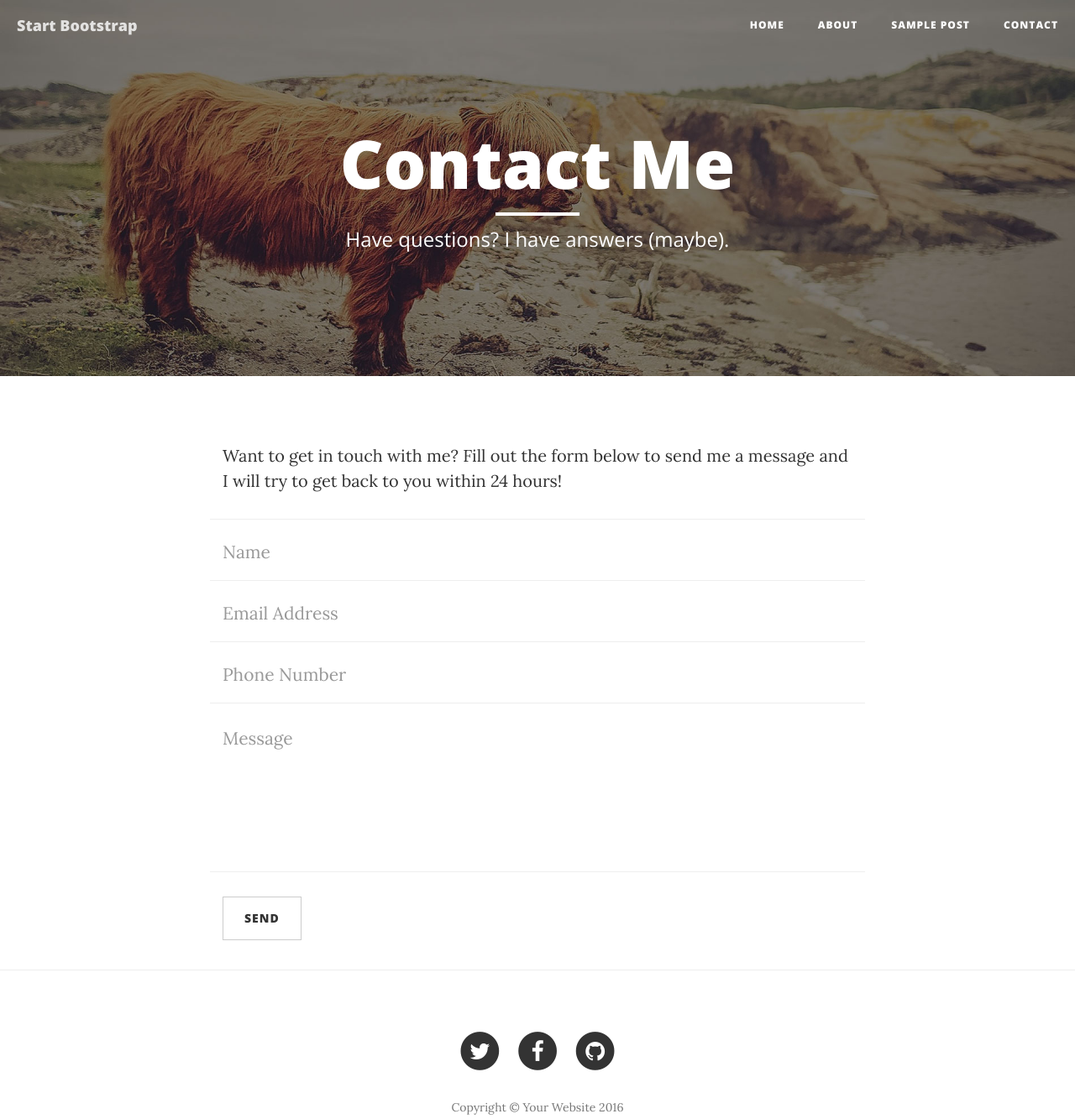
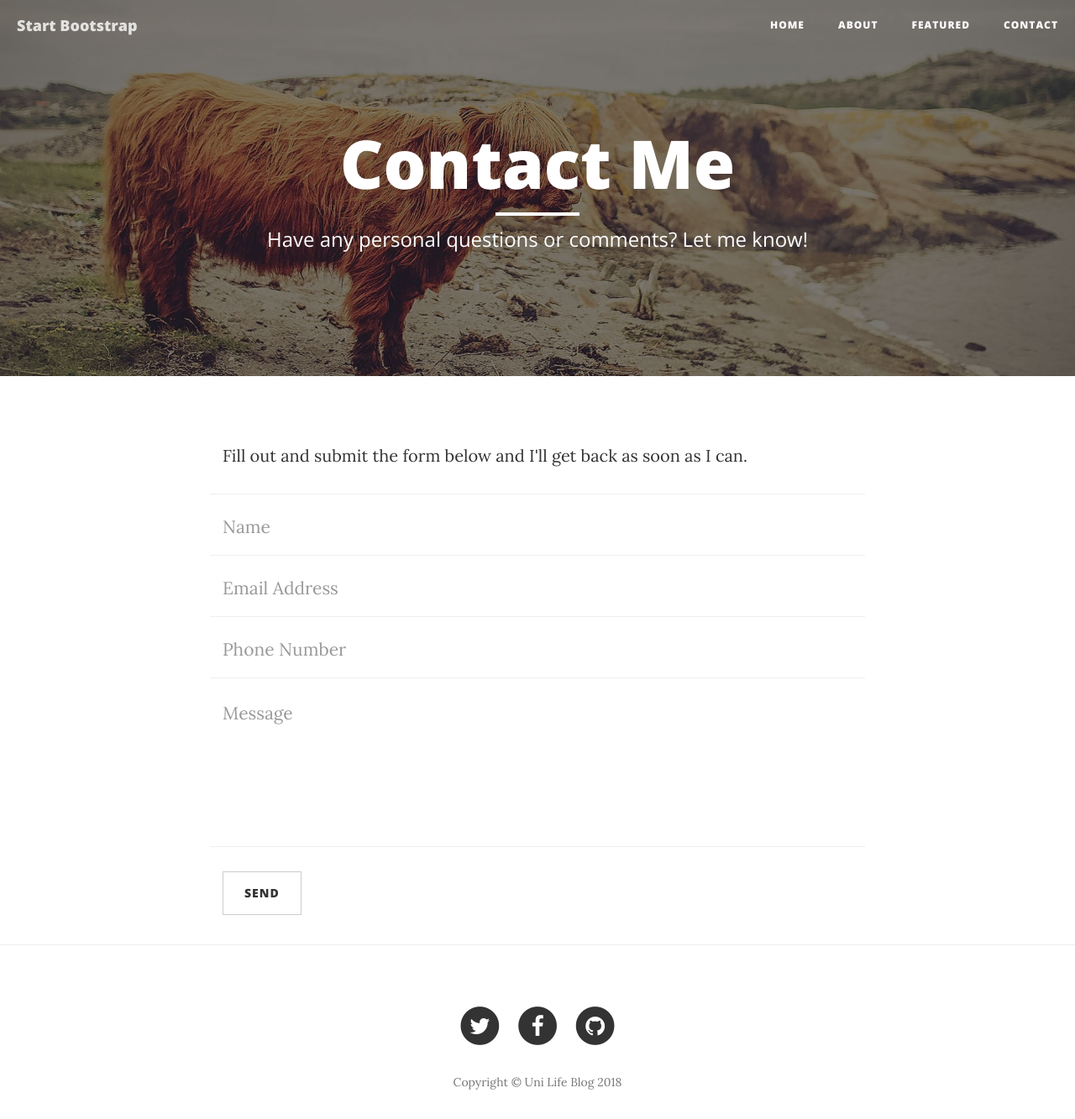
Before and after one commit to taydesabrais/UX220, a website: page contact.html in a window 1280 px wide. Shown: the whole page at 84% size. Drawn offline with nearby package versions, Linux system fonts and the light colour scheme.

Commit message:
Blog Post Text Main

```diff
--- a/contact.html
+++ b/contact.html
@@ -9,7 +9,7 @@
     <meta name="description" content="">
     <meta name="author" content="">
 
-    <title>Clean Blog - Contact</title>
+    <title>Uni Life Blog - Contact</title>
 
     <!-- Bootstrap Core CSS -->
     <link href="vendor/bootstrap/css/bootstrap.min.css" rel="stylesheet">
@@ -55,7 +55,7 @@
                         <a href="about.html">About</a>
                     </li>
                     <li>
-                        <a href="post.html">Sample Post</a>
+                        <a href="post.html">Featured</a>
                     </li>
                     <li>
                         <a href="contact.html">Contact</a>
@@ -76,7 +76,7 @@
                     <div class="page-heading">
                         <h1>Contact Me</h1>
                         <hr class="small">
-                        <span class="subheading">Have questions? I have answers (maybe).</span>
+                        <span class="subheading"> Have any personal questions or comments? Let me know!</span>
                     </div>
                 </div>
             </div>
@@ -87,7 +87,7 @@
     <div class="container">
         <div class="row">
             <div class="col-lg-8 col-lg-offset-2 col-md-10 col-md-offset-1">
-                <p>Want to get in touch with me? Fill out the form below to send me a message and I will try to get back to you within 24 hours!</p>
+                <p>Fill out and submit the form below and I'll get back as soon as I can.</p>
                 <!-- Contact Form - Enter your email address on line 19 of the mail/contact_me.php file to make this form work. -->
                 <!-- WARNING: Some web hosts do not allow emails to be sent through forms to common mail hosts like Gmail or Yahoo. It's recommended that you use a private domain email address! -->
                 <!-- NOTE: To use the contact form, your site must be on a live web host with PHP! The form will not work locally! -->
@@ -165,7 +165,7 @@
                             </a>
                         </li>
                     </ul>
-                    <p class="copyright text-muted">Copyright &copy; Your Website 2016</p>
+                    <p class="copyright text-muted">Copyright &copy; Uni Life Blog 2018</p>
                 </div>
             </div>
         </div>
```
